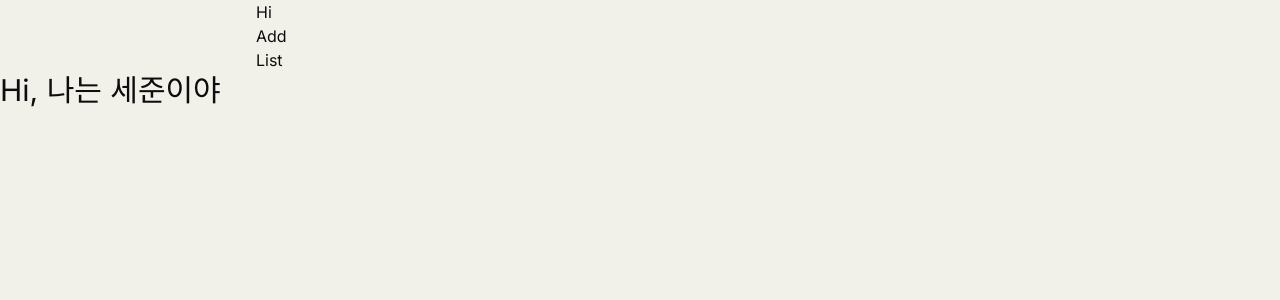
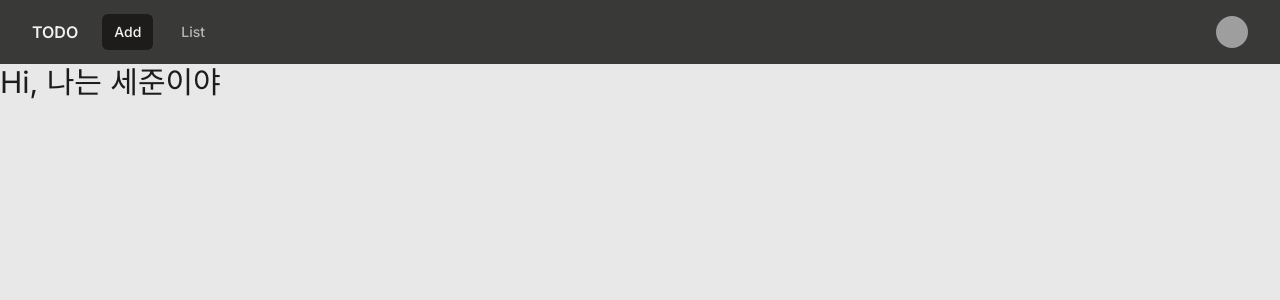
Before and after one commit to junepark202012/todo, a Next.js app: page / in a window 1280 px wide. Shown: the top 300 px of the page. Built offline with nearby package versions, Linux system fonts and the light colour scheme; grey boxes are pictures that could not be loaded.

Commit message:
Refactor tailwindui navbar

```diff
--- a/package.json
+++ b/package.json
@@ -16,6 +16,7 @@
     "react-dom": "18.2.0"
   },
   "devDependencies": {
+    "@tailwindcss/forms": "^0.5.3",
     "@types/node": "18.11.7",
     "@types/react": "18.0.24",
     "@types/react-dom": "18.0.8",
--- a/src/components/ui/Button.tsx
+++ /dev/null
@@ -1,3 +0,0 @@
-export default function Button() {
-  return <button type="button">Log In</button>;
-}
--- a/src/components/ui/Container.tsx
+++ /dev/null
@@ -1,10 +0,0 @@
-import { ReactNode } from "react";
-
-export default function Container({ children }: { children: ReactNode }) {
-  return (
-    <div className="mx-auto max-w-7xl px-4 sm:px-6 lg:px-8">
-      {/* We've used 3xl here, but feel free to try other max-widths based on your needs */}
-      <div className="mx-auto max-w-3xl">{children}</div>
-    </div>
-  );
-}
--- a/src/components/ui/Navbar.tsx
+++ b/src/components/ui/Navbar.tsx
@@ -1,15 +1,48 @@
-import Container from "./Container";
+import { Disclosure } from "@headlessui/react";
+import { HamburgerDisclosureButton } from "./navbar/HamburgerDisclosureButton";
+import { Logo, NavbarItemsDesktop } from "./navbar/Logo";
+import { Profile } from "./navbar/Profile";
+import { NavLinkDisclosureButton } from "./navbar/NavLinkDisclosureButton";
+
+export type navLink = {
+  name: string;
+  href: string;
+  current: boolean;
+};
+
+const navLinks: navLink[] = [
+  { name: "Add", href: "#", current: true },
+  { name: "List", href: "#", current: false },
+];
 
 export default function Example() {
   return (
-    <header>
-      <Container>
-        <h1>Hi</h1>
-        <ul>
-          <li>Add</li>
-          <li>List</li>
-        </ul>
-      </Container>
-    </header>
+    <Disclosure as="nav" className="bg-gray-800">
+      {({ open }) => (
+        <>
+          <div className="mx-auto max-w-7xl px-2 sm:px-6 lg:px-8">
+            <div className="relative flex h-16 items-center justify-between">
+              <div className="absolute inset-y-0 left-0 flex items-center sm:hidden">
+                {/* Mobile menu button*/}
+                <HamburgerDisclosureButton open={open} />
+              </div>
+              <div className="flex flex-1 items-center justify-center sm:items-stretch sm:justify-start">
+                <Logo />
+                <NavbarItemsDesktop links={navLinks} />
+              </div>
+              <Profile />
+            </div>
+          </div>
+
+          <Disclosure.Panel className="sm:hidden">
+            <div className="space-y-1 px-2 pt-2 pb-3">
+              {navLinks.map((item) => (
+                <NavLinkDisclosureButton key={item.name} item={item} />
+              ))}
+            </div>
+          </Disclosure.Panel>
+        </>
+      )}
+    </Disclosure>
   );
 }
--- /dev/null
+++ b/src/components/ui/navbar/HamburgerDisclosureButton.tsx
@@ -0,0 +1,15 @@
+import { Disclosure } from "@headlessui/react";
+import { Bars3Icon, XMarkIcon } from "@heroicons/react/24/outline";
+
+export function HamburgerDisclosureButton(props: { open: boolean }) {
+  return (
+    <Disclosure.Button className="inline-flex items-center justify-center rounded-md p-2 text-gray-400 hover:bg-gray-700 hover:text-gray-50 focus:outline-none focus:ring-2 focus:ring-inset focus:ring-gray-50">
+      <span className="sr-only">Open navbar</span>
+      {props.open ? (
+        <XMarkIcon className="block h-6 w-6" aria-hidden="true" />
+      ) : (
+        <Bars3Icon className="block h-6 w-6" aria-hidden="true" />
+      )}
+    </Disclosure.Button>
+  );
+}
--- /dev/null
+++ b/src/components/ui/navbar/Logo.tsx
@@ -0,0 +1,33 @@
+import { navLink } from "../Navbar";
+
+export function Logo() {
+  return (
+    <div className="flex flex-shrink-0 items-center">
+      <h1 className="font-semibold text-gray-50">TODO</h1>
+    </div>
+  );
+}
+
+export function NavbarItemsDesktop({ links }: { links: navLink[] }) {
+  return (
+    <div className="hidden sm:ml-6 sm:block">
+      <div className="flex space-x-4">
+        {links.map((item) => (
+          <a
+            key={item.name}
+            href={item.href}
+            className={
+              (item.current
+                ? "bg-gray-900 text-gray-50"
+                : "text-gray-300 hover:bg-gray-700 hover:text-gray-50") +
+              " rounded-md px-3 py-2 text-sm font-medium"
+            }
+            aria-current={item.current ? "page" : undefined}
+          >
+            {item.name}
+          </a>
+        ))}
+      </div>
+    </div>
+  );
+}
--- /dev/null
+++ b/src/components/ui/navbar/NavLinkDisclosureButton.tsx
@@ -0,0 +1,20 @@
+import { Disclosure } from "@headlessui/react";
+import { navLink } from "../Navbar";
+
+export function NavLinkDisclosureButton(props: { item: navLink }) {
+  return (
+    <Disclosure.Button
+      as="a"
+      href={props.item.href}
+      className={
+        (props.item.current
+          ? "bg-gray-900 text-gray-50"
+          : "text-gray-300 hover:bg-gray-700 hover:text-gray-50") +
+        " block rounded-md px-3 py-2 text-base font-medium"
+      }
+      aria-current={props.item.current ? "page" : undefined}
+    >
+      {props.item.name}
+    </Disclosure.Button>
+  );
+}
--- /dev/null
+++ b/src/components/ui/navbar/Profile.tsx
@@ -0,0 +1,32 @@
+import { Menu, Transition } from "@headlessui/react";
+import { MenuButton } from "./profile/MenuButton";
+import { Fragment } from "react";
+import { ProfileMenuItem } from "./profile/ProfileMenuItem";
+
+export function Profile() {
+  return (
+    <div className="absolute inset-y-0 right-0 flex items-center pr-2 sm:static sm:inset-auto sm:ml-6 sm:pr-0">
+      {/* Profile dropdown */}
+      <Menu as="div" className="relative ml-3">
+        <div>
+          <MenuButton />
+        </div>
+        <Transition
+          as={Fragment}
+          enter="transition ease-out duration-100"
+          enterFrom="transform opacity-0 scale-95"
+          enterTo="transform opacity-100 scale-100"
+          leave="transition ease-in duration-75"
+          leaveFrom="transform opacity-100 scale-100"
+          leaveTo="transform opacity-0 scale-95"
+        >
+          <Menu.Items className="absolute right-0 z-10 mt-2 w-48 origin-top-right rounded-md bg-gray-50 py-1 shadow-lg ring-1 ring-black ring-opacity-5 focus:outline-none">
+            <ProfileMenuItem href="#" name="Your Profile" />
+            <ProfileMenuItem href="#" name="Settings" />
+            <ProfileMenuItem href="#" name="Sign out" />
+          </Menu.Items>
+        </Transition>
+      </Menu>
+    </div>
+  );
+}
--- /dev/null
+++ b/src/components/ui/navbar/profile/MenuButton.tsx
@@ -0,0 +1,14 @@
+import { Menu } from "@headlessui/react";
+
+export function MenuButton() {
+  return (
+    <Menu.Button className="flex rounded-full bg-gray-800 text-sm focus:outline-none focus:ring-2 focus:ring-gray-50 focus:ring-offset-2 focus:ring-offset-gray-800">
+      <span className="sr-only">Open user menu</span>
+      <img
+        className="h-8 w-8 rounded-full"
+        src="https://images.unsplash.com/photo-1472099645785-5658abf4ff4e?ixlib=rb-1.2.1&ixid=eyJhcHBfaWQiOjEyMDd9&auto=format&fit=facearea&facepad=2&w=256&h=256&q=80"
+        alt=""
+      />
+    </Menu.Button>
+  );
+}
--- /dev/null
+++ b/src/components/ui/navbar/profile/ProfileMenuItem.tsx
@@ -0,0 +1,24 @@
+import { Menu } from "@headlessui/react";
+
+type ProfileMenuProps = {
+  href: string;
+  name: string;
+};
+
+export function ProfileMenuItem({ href, name }: ProfileMenuProps) {
+  return (
+    <Menu.Item>
+      {({ active }) => (
+        <a
+          href={href}
+          className={
+            (active ? "bg-gray-100" : "") +
+            " block px-4 py-2 text-sm text-gray-700"
+          }
+        >
+          {name}
+        </a>
+      )}
+    </Menu.Item>
+  );
+}
--- a/src/pages/_document.tsx
+++ b/src/pages/_document.tsx
@@ -5,7 +5,7 @@ export default function Document() {
     <Html>
       <Head>
         <link
-          href="https://fonts.googleapis.com/css2?family=Inter:wght@100;400;700&family=Noto+Sans+KR:wght@400;500;700&family=Roboto:wght@100;400;700&display=swap"
+          href="https://fonts.googleapis.com/css2?family=Inter:wght@100;400;500;600;700&family=Noto+Sans+KR:wght@400;500;600;700&family=Roboto:wght@100;400;500;600;700&display=swap"
           rel="stylesheet"
         />{" "}
       </Head>
--- a/tailwind.config.js
+++ b/tailwind.config.js
@@ -7,15 +7,6 @@ module.exports = {
     "./src/components/**/*.{js,ts,jsx,tsx}",
   ],
   theme: {
-    colors: {
-      gray: {
-        100: "#F2F1E9",
-        300: "#D9D7D0",
-        500: "#8C8B87",
-        700: "#595959",
-        900: "#0D0D0D",
-      },
-    },
     extend: {
       fontFamily: {
         sans: [
@@ -25,7 +16,20 @@ module.exports = {
           ...defaultTheme.fontFamily.sans,
         ],
       },
-      colors: {},
+      colors: {
+        gray: {
+          50: "#F3F2F2",
+          100: "#E9E8E8",
+          200: "#D2D2D0",
+          300: "#B9B8B6",
+          400: "#A3A29F",
+          500: "#8C8B87",
+          600: "#706F6B",
+          700: "#535350",
+          800: "#393937",
+          900: "#1D1C1B",
+        },
+      },
     },
   },
   plugins: [],
```
Also changed, not shown: 1 other file (tests, documents, lock files or other folders).
